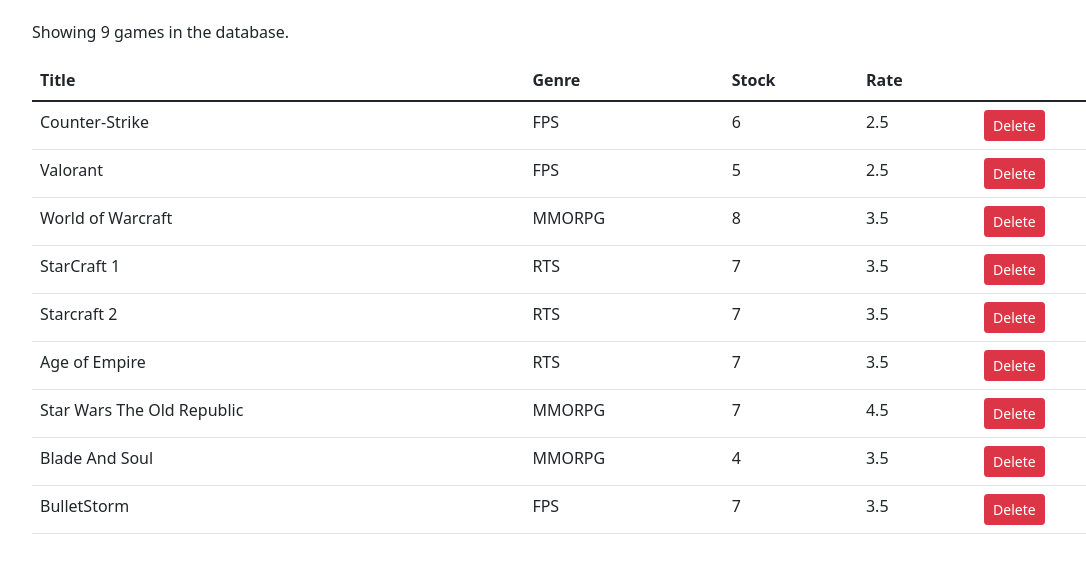
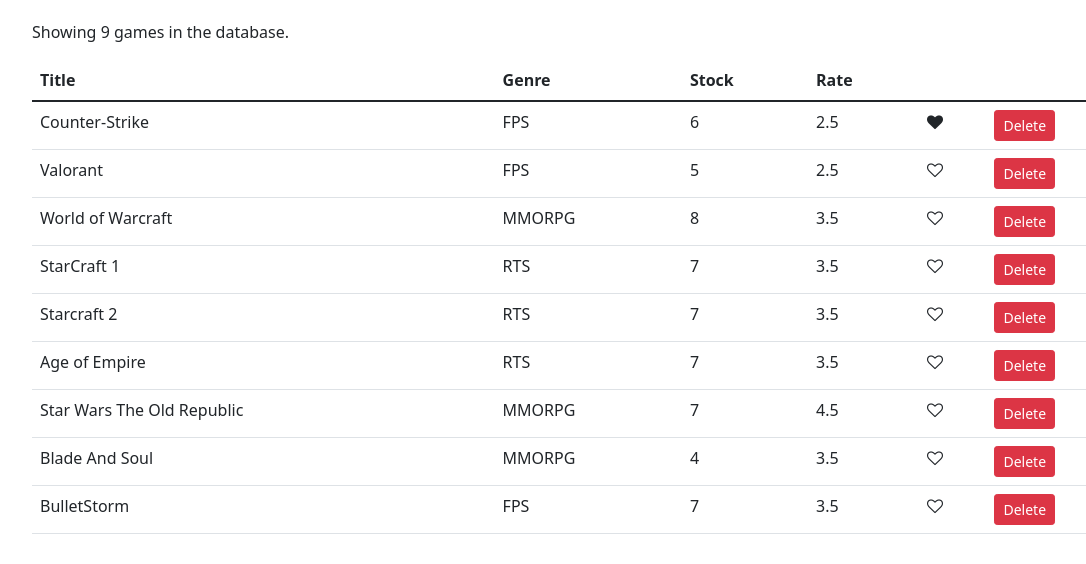
Before and after one commit to SirDev97/GameSpot, a React (Create React App) app in the folder client/: page /games/1 in a window 1280 px wide. Shown: the top 564 px of the page, without its empty margins (50-1136 px from the left). Built offline with nearby package versions, Linux system fonts and the light colour scheme.

Commit message:
add like component

```diff
--- /dev/null
+++ b/client/src/components/common/like.js
@@ -0,0 +1,17 @@
+import React from 'react';
+
+const Like = (props) => {
+  let classes = 'fa fa-heart';
+
+  if (!props.liked) classes += '-o';
+
+  return (
+    <i
+      onClick={props.onClick}
+      style={{ cursor: 'pointer' }}
+      className={classes}
+      aria-hidden="true"></i>
+  );
+};
+
+export default Like;
--- a/client/src/components/games.js
+++ b/client/src/components/games.js
@@ -1,5 +1,6 @@
 import React, { Component } from 'react';
 import { getGames } from '../services/fakeGameService';
+import Like from './common/like';
 
 class Games extends Component {
   state = {
@@ -8,6 +9,15 @@
 
   handleDelete = (game) => {
     const games = this.state.games.filter((g) => g._id !== game._id);
+    this.setState({ games });
+  };
+
+  handleLike = (game) => {
+    const games = [...this.state.games];
+    const index = games.indexOf(game);
+    games[index] = { ...games[index] };
+    games[index].liked = !games[index].liked;
+
     this.setState({ games });
   };
 
@@ -28,6 +38,7 @@
               <th>Stock</th>
               <th>Rate</th>
               <th></th>
+              <th></th>
             </tr>
           </thead>
           <tbody>
@@ -37,6 +48,12 @@
                 <td>{game.genre.name}</td>
                 <td>{game.numberInStock}</td>
                 <td>{game.dailyRentalRate}</td>
+                <td>
+                  <Like
+                    liked={game.liked}
+                    onClick={() => this.handleLike(game)}
+                  />
+                </td>
                 <td>
                   <button
                     onClick={() => this.handleDelete(game)}
--- a/client/src/services/fakeGameService.js
+++ b/client/src/services/fakeGameService.js
@@ -1,12 +1,14 @@
 import * as genresAPI from './fakeGenreService';
 
-const games = [{
+const games = [
+  {
     _id: '5b21ca3eeb7f6fbccd471815',
     title: 'Counter-Strike',
     genre: { _id: '5b21ca3eeb7f6fbccd471818', name: 'FPS' },
     numberInStock: 6,
     dailyRentalRate: 2.5,
     publishDate: '2018-01-03T19:04:28.809Z',
+    liked: true,
   },
   {
     _id: '5b21ca3eeb7f6fbccd471816',
```
Lines whose indentation alone changed are shown as unchanged.
